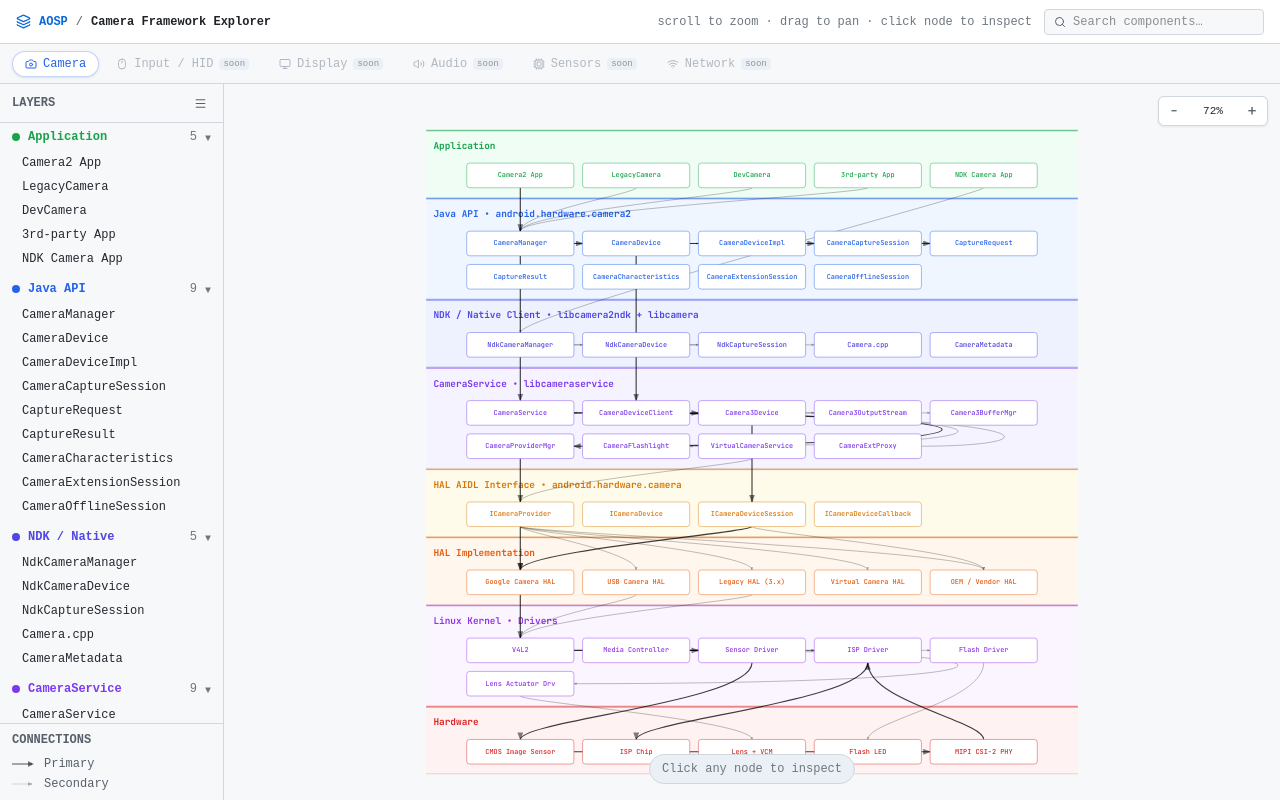
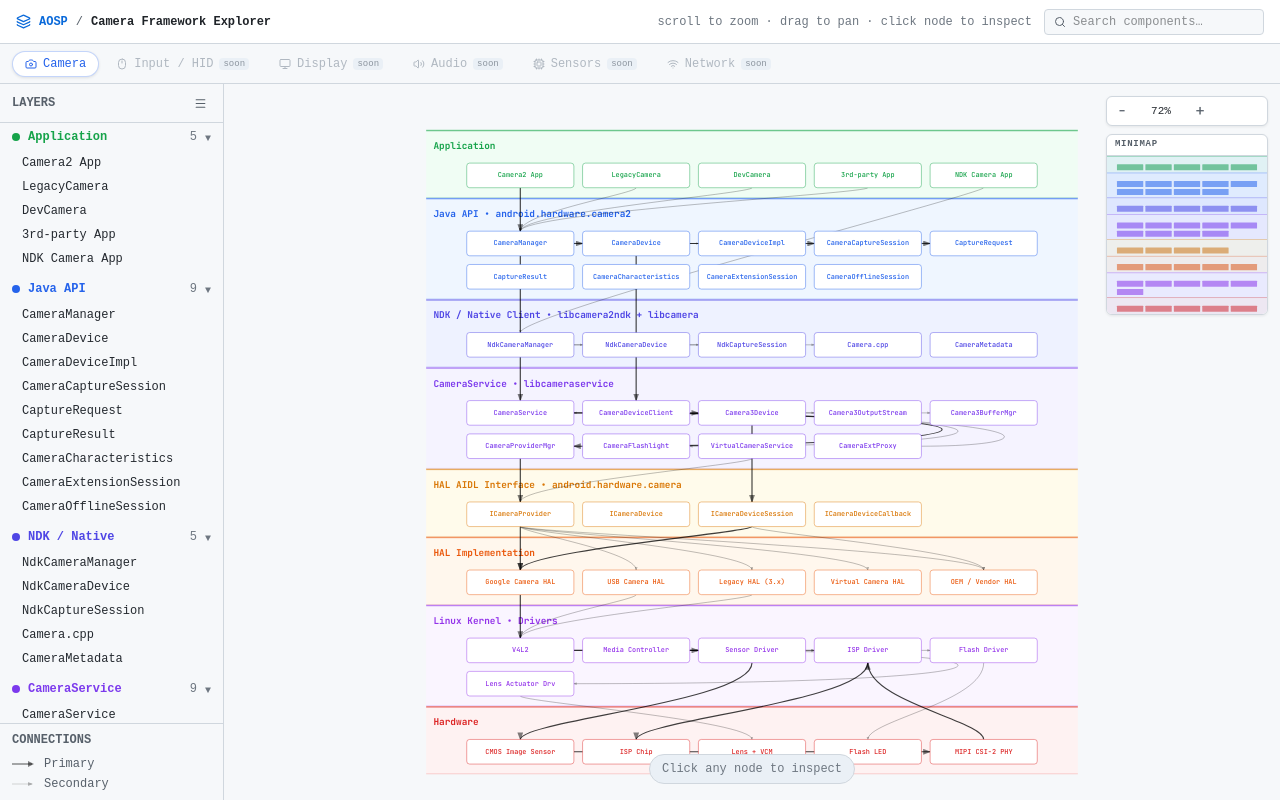
Before and after one commit to jooojub/aosp-code-explorer, a React (Vite) app: page / in a window 1280 px wide. Built offline with nearby package versions, Linux system fonts and the light colour scheme.

Commit message:
feat: add interactive minimap to ArchMap for better navigation

```diff
--- a/src/components/ArchMap.jsx
+++ b/src/components/ArchMap.jsx
@@ -2,47 +2,44 @@ import { useRef, useEffect, useMemo, useState, useCallback } from 'react';
 import * as d3 from 'd3';
 import { CANVAS_W, CANVAS_H, NODE_W, NODE_H, LAYERS, LEFT_PAD } from '../data/cameraData';
 
-// Right-side routing lane (outside all node columns)
 const R_LANE = CANVAS_W - 18;
+const MINIMAP_W = 160;
+
+// ─── Edge routing ────────────────────────────────────────────────────────────
 
 function edgePath(src, tgt, layerMap) {
-  // Same layer, same row: horizontal S-curve between nodes
   if (src.layer === tgt.layer && src.y === tgt.y) {
     const sx = src.x + NODE_W, sy = src.y + NODE_H / 2;
     const tx = tgt.x,          ty = tgt.y + NODE_H / 2;
     const mx = (sx + tx) / 2;
     return `M${sx},${sy} C${mx},${sy} ${mx},${ty} ${tx},${ty}`;
   }
-
-  // Same layer, different row: arc through right margin to avoid overlapping nodes
   if (src.layer === tgt.layer) {
     const sx = src.x + NODE_W, sy = src.y + NODE_H / 2;
     const tx = tgt.x + NODE_W, ty = tgt.y + NODE_H / 2;
     return `M${sx},${sy} C${R_LANE},${sy} ${R_LANE},${ty} ${tx},${ty}`;
   }
-
-  // Cross-layer: anchor control points inside layer boundary clear zones
-  // so the horizontal drift happens in padding/label areas, not through node rows.
   const srcL = layerMap[src.layer];
   const tgtL = layerMap[tgt.layer];
   const goDown = tgtL.y > srcL.y;
   const sx = src.x + NODE_W / 2;
   const tx = tgt.x + NODE_W / 2;
-
   if (goDown) {
-    const sy = src.y + NODE_H;         // exit bottom center
-    const ty = tgt.y;                  // enter top center
-    const c1y = srcL.y + srcL.height - 6;  // src layer bottom padding
-    const c2y = tgtL.y + 20;               // tgt layer label area
+    const sy = src.y + NODE_H;
+    const ty = tgt.y;
+    const c1y = srcL.y + srcL.height - 6;
+    const c2y = tgtL.y + 20;
     return `M${sx},${sy} C${sx},${c1y} ${tx},${c2y} ${tx},${ty}`;
   } else {
-    const sy = src.y;                  // exit top center
-    const ty = tgt.y + NODE_H;        // enter bottom center
-    const c1y = srcL.y + 20;               // src layer label area
-    const c2y = tgtL.y + tgtL.height - 6;  // tgt layer bottom padding
+    const sy = src.y;
+    const ty = tgt.y + NODE_H;
+    const c1y = srcL.y + 20;
+    const c2y = tgtL.y + tgtL.height - 6;
     return `M${sx},${sy} C${sx},${c1y} ${tx},${c2y} ${tx},${ty}`;
   }
 }
+
+// ─── Sub-components ───────────────────────────────────────────────────────────
 
 function LayerBand({ layer }) {
   return (
@@ -53,7 +50,7 @@ function LayerBand({ layer }) {
       <text
         x={10} y={layer.y + 23}
         fill={layer.color} fontSize={13} fontFamily="'JetBrains Mono',monospace"
-        fontWeight="700" dominantBaseline="middle" opacity={1}
+        fontWeight="700" dominantBaseline="middle"
         style={{ userSelect: 'none' }}
       >
         {layer.name}
@@ -69,11 +66,9 @@ function EdgePath({ edge, nodeMap, layerMap, dimmed }) {
   const d = edgePath(src, tgt, layerMap);
   const opacity = dimmed ? 0.07 : (edge.important ? 0.75 : 0.35);
   const strokeW = edge.important ? 1.6 : 1.0;
-  const color = edge.important ? 'rgba(0,0,0,1)' : 'rgba(0,0,0,1)';
   return (
-    <path
-      d={d} fill="none"
-      stroke={color} strokeWidth={strokeW} strokeOpacity={opacity}
+    <path d={d} fill="none"
+      stroke="rgba(0,0,0,1)" strokeWidth={strokeW} strokeOpacity={opacity}
       markerEnd={edge.important ? 'url(#arr-main)' : 'url(#arr-sec)'}
     />
   );
@@ -81,8 +76,6 @@ function EdgePath({ edge, nodeMap, layerMap, dimmed }) {
 
 function NodeBox({ node, isSelected, isConnected, isHovered, hasSelection, onClick, onHover }) {
   const dimmed = hasSelection && !isSelected && !isConnected;
-  const bright = isSelected || isConnected;
-
   return (
     <g
       transform={`translate(${node.x},${node.y})`}
@@ -92,12 +85,9 @@ function NodeBox({ node, isSelected, isConnected, isHovered, hasSelection, onCli
       style={{ cursor: 'pointer' }}
       opacity={dimmed ? 0.2 : 1}
     >
-      {/* Glow behind selected */}
       {isSelected && (
-        <rect
-          x={-3} y={-3} width={NODE_W + 6} height={NODE_H + 6} rx={6}
-          fill={node.color} opacity={0.15}
-        />
+        <rect x={-3} y={-3} width={NODE_W + 6} height={NODE_H + 6} rx={6}
+          fill={node.color} opacity={0.15} />
       )}
       <rect
         width={NODE_W} height={NODE_H} rx={4}
@@ -108,8 +98,7 @@ function NodeBox({ node, isSelected, isConnected, isHovered, hasSelection, onCli
       <text
         x={NODE_W / 2} y={NODE_H / 2}
         textAnchor="middle" dominantBaseline="middle"
-        fill={node.color}
-        fontSize={9.5} fontFamily="'JetBrains Mono',monospace"
+        fill={node.color} fontSize={9.5} fontFamily="'JetBrains Mono',monospace"
         fontWeight={isSelected ? '700' : '500'}
         style={{ userSelect: 'none', pointerEvents: 'none' }}
       >
@@ -119,12 +108,130 @@ function NodeBox({ node, isSelected, isConnected, isHovered, hasSelection, onCli
   );
 }
 
+// ─── Minimap ──────────────────────────────────────────────────────────────────
+
+function Minimap({ transform, svgW, svgH, nodes, onApplyTransform }) {
+  const mmH = CANVAS_H > 0 ? Math.round(MINIMAP_W * CANVAS_H / CANVAS_W) : 200;
+  const ms = MINIMAP_W / CANVAS_W;
+
+  const svgRef = useRef(null);
+  const draggingRef = useRef(false);
+  const dragStartRef = useRef(null);
+  const transformRef = useRef(transform);
+  useEffect(() => { transformRef.current = transform; }, [transform]);
+
+  // Viewport rect in minimap coords
+  const { k, x, y } = transform;
+  const vpX = -x / k * ms;
+  const vpY = -y / k * ms;
+  const vpW = svgW > 0 ? svgW / k * ms : MINIMAP_W;
+  const vpH = svgH > 0 ? svgH / k * ms : mmH;
+
+  const handleMouseDown = useCallback((e) => {
+    const rect = svgRef.current.getBoundingClientRect();
+    const mx = e.clientX - rect.left;
+    const my = e.clientY - rect.top;
+    const { k: ck, x: cx, y: cy } = transformRef.current;
+    const vx = -cx / ck * ms;
+    const vy = -cy / ck * ms;
+    const vw = svgW / ck * ms;
+    const vh = svgH / ck * ms;
+    const inVP = mx >= vx && mx <= vx + vw && my >= vy && my <= vy + vh;
+    if (inVP) {
+      draggingRef.current = true;
+      dragStartRef.current = { mx, my, tx: cx, ty: cy };
+      e.preventDefault();
+    } else {
+      // Click to jump: center viewport on clicked canvas point
+      const canvasX = mx / ms;
+      const canvasY = my / ms;
+      onApplyTransform(svgW / 2 - ck * canvasX, svgH / 2 - ck * canvasY, ck, true);
+    }
+  }, [ms, svgW, svgH, onApplyTransform]);
+
+  useEffect(() => {
+    const onMove = (e) => {
+      if (!draggingRef.current || !dragStartRef.current) return;
+      const rect = svgRef.current?.getBoundingClientRect();
+      if (!rect) return;
+      const mx = e.clientX - rect.left;
+      const my = e.clientY - rect.top;
+      const dmx = mx - dragStartRef.current.mx;
+      const dmy = my - dragStartRef.current.my;
+      const { k: ck } = transformRef.current;
+      const newTx = dragStartRef.current.tx - (dmx / ms) * ck;
+      const newTy = dragStartRef.current.ty - (dmy / ms) * ck;
+      onApplyTransform(newTx, newTy, ck, false);
+    };
+    const onUp = () => { draggingRef.current = false; dragStartRef.current = null; };
+    document.addEventListener('mousemove', onMove);
+    document.addEventListener('mouseup', onUp);
+    return () => {
+      document.removeEventListener('mousemove', onMove);
+      document.removeEventListener('mouseup', onUp);
+    };
+  }, [ms, onApplyTransform]);
+
+  return (
+    <div style={{
+      background: '#ffffff',
+      border: '1px solid #d0d7de',
+      borderRadius: 6,
+      overflow: 'hidden',
+      boxShadow: '0 1px 3px rgba(0,0,0,0.08)',
+    }}>
+      <div style={{
+        padding: '3px 8px',
+        borderBottom: '1px solid #d0d7de',
+        fontSize: 9, fontFamily: 'monospace',
+        color: '#57606a', fontWeight: 700, letterSpacing: '0.08em',
+      }}>
+        MINIMAP
+      </div>
+      <svg
+        ref={svgRef}
+        width={MINIMAP_W} height={mmH}
+        onMouseDown={handleMouseDown}
+        style={{ display: 'block', cursor: 'crosshair' }}
+      >
+        <rect width={MINIMAP_W} height={mmH} fill="#f6f8fa" />
+        {LAYERS.map(l => (
+          <g key={l.id}>
+            <rect x={0} y={l.y * ms} width={MINIMAP_W} height={l.height * ms} fill={l.bg} />
+            <rect x={0} y={l.y * ms} width={MINIMAP_W} height={Math.max(0.5, 2 * ms)} fill={l.color} opacity={0.6} />
+          </g>
+        ))}
+        {nodes.map(n => (
+          <rect key={n.id}
+            x={n.x * ms} y={n.y * ms}
+            width={Math.max(2, NODE_W * ms)} height={Math.max(1, NODE_H * ms)}
+            fill={n.color} opacity={0.55} rx={0.5}
+          />
+        ))}
+        {/* Viewport rect */}
+        <rect
+          x={vpX} y={vpY}
+          width={Math.max(4, vpW)} height={Math.max(4, vpH)}
+          fill="rgba(37,99,235,0.08)"
+          stroke="#2563eb" strokeWidth={1.5}
+          strokeDasharray="3,2"
+          style={{ cursor: 'move' }}
+        />
+      </svg>
+    </div>
+  );
+}
+
+// ─── Main component ───────────────────────────────────────────────────────────
+
 export default function ArchMap({ nodes, edges, selectedNode, onNodeClick }) {
   const svgRef = useRef(null);
   const gRef = useRef(null);
   const zoomRef = useRef(null);
   const [hovered, setHovered] = useState(null);
   const [zoomPct, setZoomPct] = useState(100);
+  const [zoomTransform, setZoomTransform] = useState({ k: 1, x: 0, y: 0 });
+  const [svgSize, setSvgSize] = useState({ w: 800, h: 600 });
 
   useEffect(() => {
     const svgEl = svgRef.current;
@@ -133,9 +240,11 @@ export default function ArchMap({ nodes, edges, selectedNode, onNodeClick }) {
 
     const zoom = d3.zoom()
       .scaleExtent([0.07, 5])
+      .wheelDelta(event => -event.deltaY * (event.deltaMode === 1 ? 0.03 : event.deltaMode ? 1 : 0.001))
       .on('zoom', (event) => {
         d3.select(gEl).attr('transform', event.transform);
         setZoomPct(Math.round(event.transform.k * 100));
+        setZoomTransform({ k: event.transform.k, x: event.transform.x, y: event.transform.y });
       });
 
     zoomRef.current = zoom;
@@ -143,6 +252,7 @@ export default function ArchMap({ nodes, edges, selectedNode, onNodeClick }) {
 
     const fit = () => {
       const { clientWidth: W, clientHeight: H } = svgEl;
+      setSvgSize({ w: W, h: H });
       const scale = Math.min(W / CANVAS_W, H / CANVAS_H) * 0.9;
       const tx = (W - CANVAS_W * scale) / 2;
       const ty = (H - CANVAS_H * scale) / 2 + 10;
@@ -176,15 +286,20 @@ export default function ArchMap({ nodes, edges, selectedNode, onNodeClick }) {
       .call(zoom.transform, d3.zoomIdentity.translate(tx, ty).scale(scale));
   }, []);
 
-  const nodeMap = useMemo(
-    () => Object.fromEntries(nodes.map(n => [n.id, n])),
-    [nodes]
-  );
+  const handleApplyTransform = useCallback((tx, ty, k, animated) => {
+    const svgEl = svgRef.current;
+    const zoom = zoomRef.current;
+    if (!svgEl || !zoom) return;
+    const t = d3.zoomIdentity.translate(tx, ty).scale(k);
+    if (animated) {
+      d3.select(svgEl).transition().duration(200).call(zoom.transform, t);
+    } else {
+      d3.select(svgEl).call(zoom.transform, t);
+    }
+  }, []);
 
-  const layerMap = useMemo(
-    () => Object.fromEntries(LAYERS.map(l => [l.id, l])),
-    []
-  );
+  const nodeMap = useMemo(() => Object.fromEntries(nodes.map(n => [n.id, n])), [nodes]);
+  const layerMap = useMemo(() => Object.fromEntries(LAYERS.map(l => [l.id, l])), []);
 
   const connectedIds = useMemo(() => {
     if (!selectedNode) return new Set();
@@ -203,21 +318,15 @@ export default function ArchMap({ nodes, edges, selectedNode, onNodeClick }) {
   }, [selectedNode, edges]);
 
   const hasSelection = !!selectedNode;
-
   const activeIds = useMemo(
     () => selectedNode ? new Set([selectedNode.id, ...connectedIds]) : null,
     [selectedNode, connectedIds]
   );
-
   const handleHover = useCallback((id) => setHovered(id), []);
 
   return (
     <div className="w-full h-full relative" style={{ background: '#f6f8fa' }}>
-      <svg
-        ref={svgRef}
-        className="w-full h-full"
-        style={{ display: 'block' }}
-      >
+      <svg ref={svgRef} className="w-full h-full" style={{ display: 'block' }}>
         <defs>
           <marker id="arr-main" markerWidth="7" markerHeight="5" refX="6" refY="2.5" orient="auto">
             <polygon points="0 0, 7 2.5, 0 5" fill="rgba(0,0,0,0.5)" />
@@ -226,7 +335,6 @@ export default function ArchMap({ nodes, edges, selectedNode, onNodeClick }) {
             <polygon points="0 0, 5 2, 0 4" fill="rgba(0,0,0,0.25)" />
           </marker>
         </defs>
-
         <g ref={gRef}>
           <rect x={0} y={0} width={CANVAS_W} height={CANVAS_H} fill="#f6f8fa" />
           {LAYERS.map(layer => <LayerBand key={layer.id} layer={layer} />)}
@@ -235,35 +343,30 @@ export default function ArchMap({ nodes, edges, selectedNode, onNodeClick }) {
               activeIds.has(edge.source) && activeIds.has(edge.target);
             const dimmed = hasSelection && !isConnectedEdge;
             return (
-              <EdgePath
-                key={`${edge.source}→${edge.target}`}
-                edge={edge} nodeMap={nodeMap} layerMap={layerMap} dimmed={dimmed}
-              />
+              <EdgePath key={`${edge.source}→${edge.target}`}
+                edge={edge} nodeMap={nodeMap} layerMap={layerMap} dimmed={dimmed} />
             );
           })}
           {nodes.map(node => (
-            <NodeBox
-              key={node.id}
-              node={node}
+            <NodeBox key={node.id} node={node}
               isSelected={selectedNode?.id === node.id}
               isConnected={connectedIds.has(node.id)}
               isHovered={hovered === node.id}
               hasSelection={hasSelection}
-              onClick={onNodeClick}
-              onHover={handleHover}
+              onClick={onNodeClick} onHover={handleHover}
             />
           ))}
         </g>
       </svg>
 
+      {/* Top-right controls: zoom + minimap */}
+      <div className="absolute top-3 right-3 flex flex-col gap-2" style={{ zIndex: 10 }}>
         {/* Zoom controls */}
         <div
-        className="absolute top-3 right-3 flex items-center gap-1"
+          className="flex items-center gap-1"
           style={{
-          background: '#ffffff',
-          border: '1px solid #d0d7de',
-          borderRadius: 6,
-          padding: '3px 4px',
+            background: '#ffffff', border: '1px solid #d0d7de',
+            borderRadius: 6, padding: '3px 4px',
             boxShadow: '0 1px 3px rgba(0,0,0,0.08)',
           }}
         >
@@ -275,10 +378,7 @@ export default function ArchMap({ nodes, edges, selectedNode, onNodeClick }) {
           <button
             onClick={resetZoom}
             className="hover:bg-black/5 rounded transition-colors"
-          style={{
-            minWidth: 48, height: 22, fontSize: 11,
-            fontFamily: 'monospace', color: '#24292f', textAlign: 'center',
-          }}
+            style={{ minWidth: 48, height: 22, fontSize: 11, fontFamily: 'monospace', color: '#24292f', textAlign: 'center' }}
           >{zoomPct}%</button>
           <button
             onClick={() => changeZoom(1.3)}
@@ -286,6 +386,15 @@ export default function ArchMap({ nodes, edges, selectedNode, onNodeClick }) {
             style={{ width: 22, height: 22, fontSize: 16, color: '#57606a', lineHeight: 1 }}
           >+</button>
         </div>
+
+        {/* Minimap */}
+        <Minimap
+          transform={zoomTransform}
+          svgW={svgSize.w} svgH={svgSize.h}
+          nodes={nodes}
+          onApplyTransform={handleApplyTransform}
+        />
+      </div>
     </div>
   );
 }
```
Lines whose indentation alone changed are shown as unchanged.
